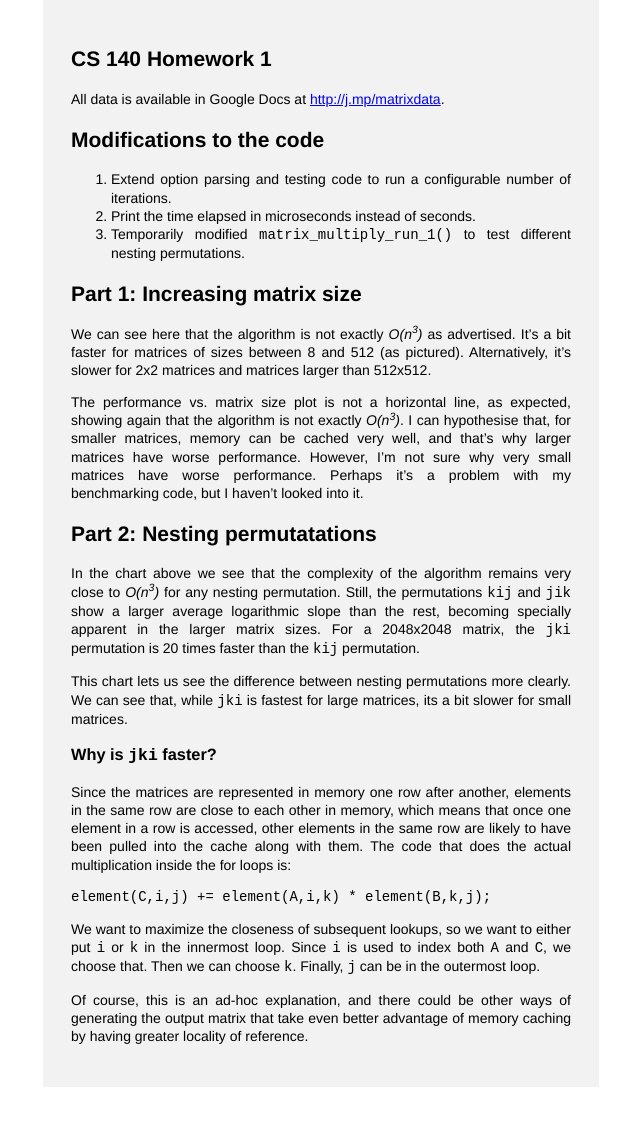
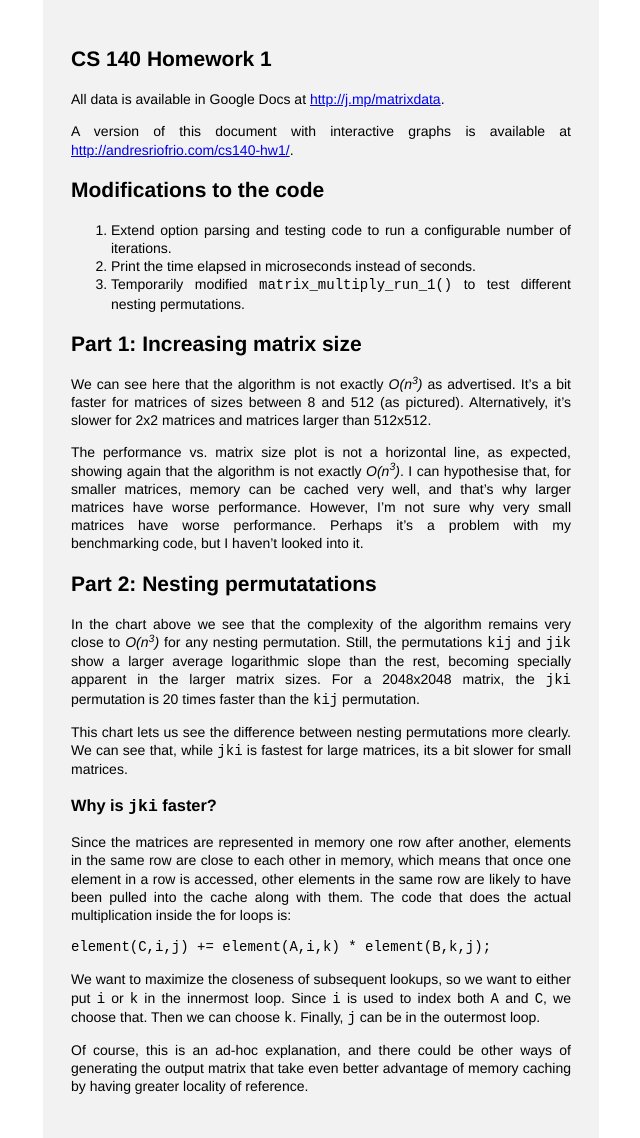
Before and after one commit to ariofrio/cs140-hw1, a Jekyll site: the page built from index.md, in a window 1280 px wide. Shown: the whole page, without its empty margins (319-959 px from the left). Built offline with Jekyll 4.4.1, drawn with Linux system fonts in a browser that asks for light colours; Markdown is read by kramdown in place of the engine named in the settings; a script that is not in the unit is left out; before the commit the page ends 1087 px from its top, so only the background shows below that.

Commit message:
Add link to HTML version

```diff
--- a/index.md
+++ b/index.md
@@ -4,6 +4,8 @@ title: CS 140 Homework 1
 ---
 
 All data is available in Google Docs at <http://j.mp/matrixdata>.
+
+A version of this document with interactive graphs is available at <http://andresriofrio.com/cs140-hw1/>.
 
 ## Modifications to the code
 
```
